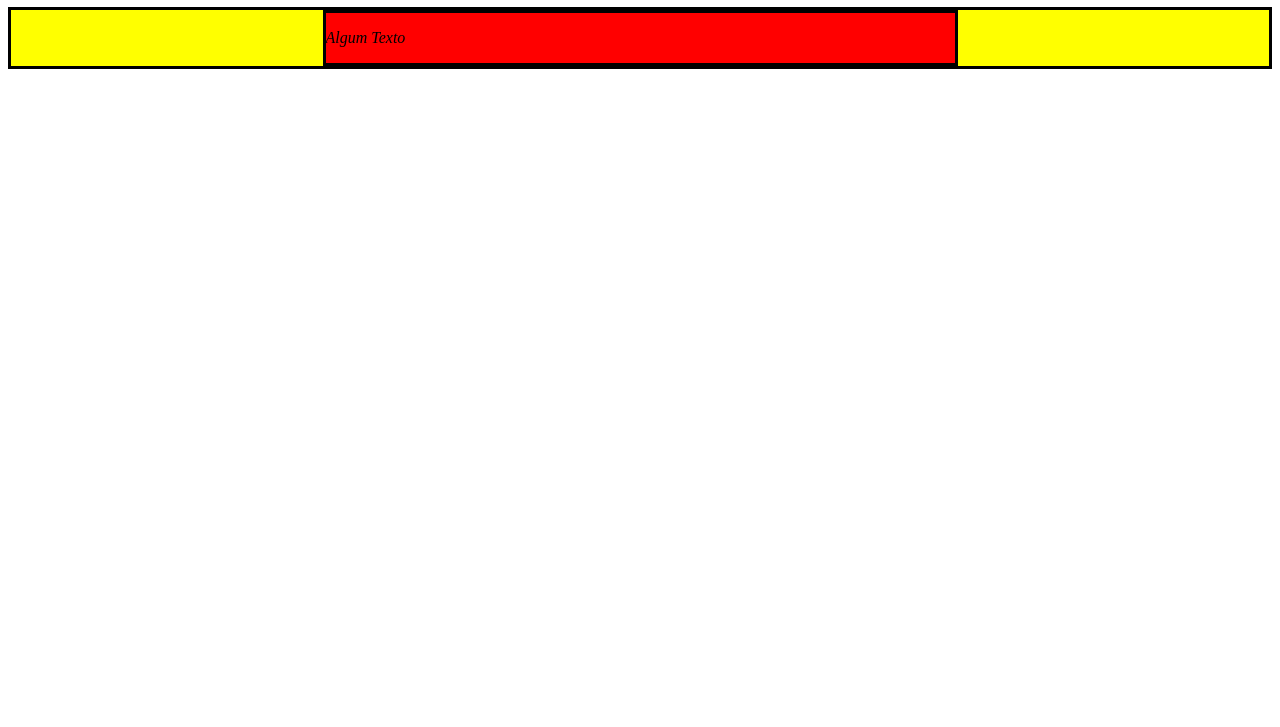
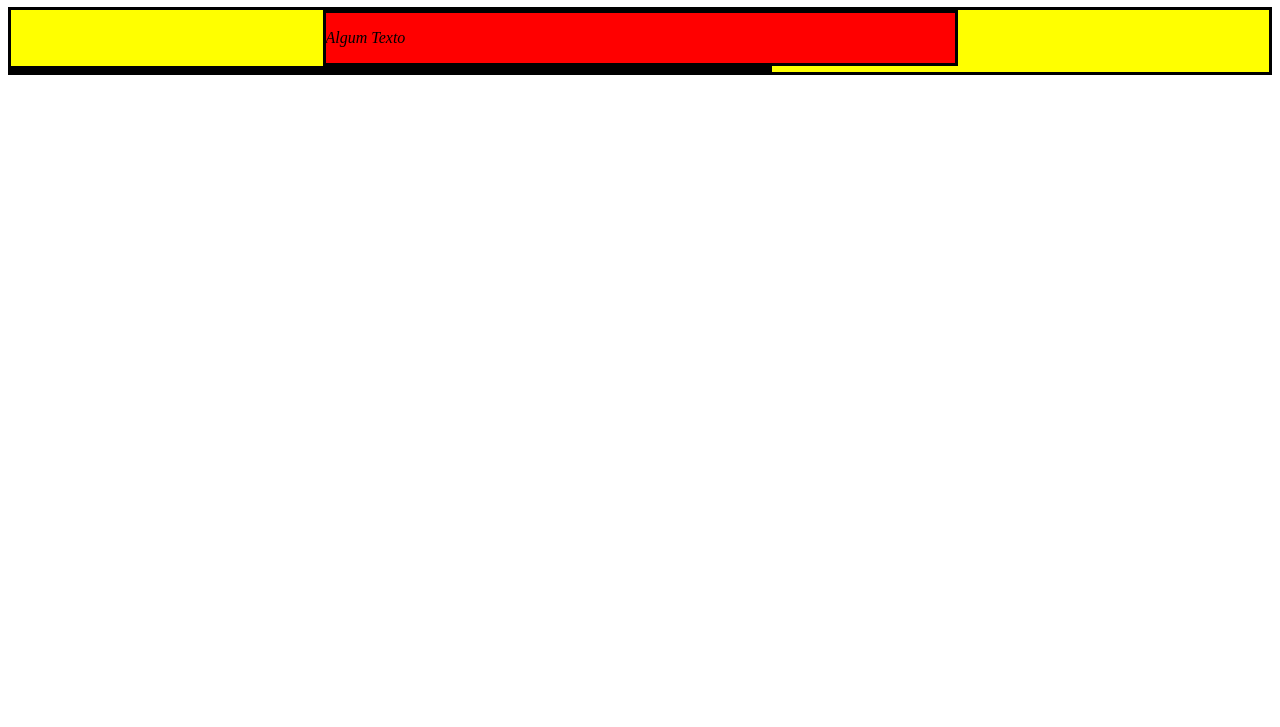
Before and after one commit to DanrlleyR/exercicios-trybe, a plain HTML site: page exercises/5.2/exercicio1.html in a window 1280 px wide. Shown: the part 73-800 px from the top of the page. Drawn offline with Linux system fonts and the light colour scheme.

Commit message:
Exercicio 5 Concluido

```diff
--- a/exercises/5.2/exercicio1.html
+++ b/exercises/5.2/exercicio1.html
@@ -75,7 +75,12 @@
         // Exercicio 4
         let paragraph1 = document.createElement('p');
         document.getElementsByClassName('center-content')[0].appendChild(paragraph1);
-        document.getElementsByClassName('center-content')[0].firstChild.innerText = 'Algum Texto'
+        document.getElementsByClassName('center-content')[0].firstChild.innerText = 'Algum Texto';
+
+        // Exercicio 5
+        let div3 = document.createElement('div');
+        div3.className = 'left-content';
+        document.body.lastElementChild.appendChild(div3);
 
     </script>
   </body>
```
